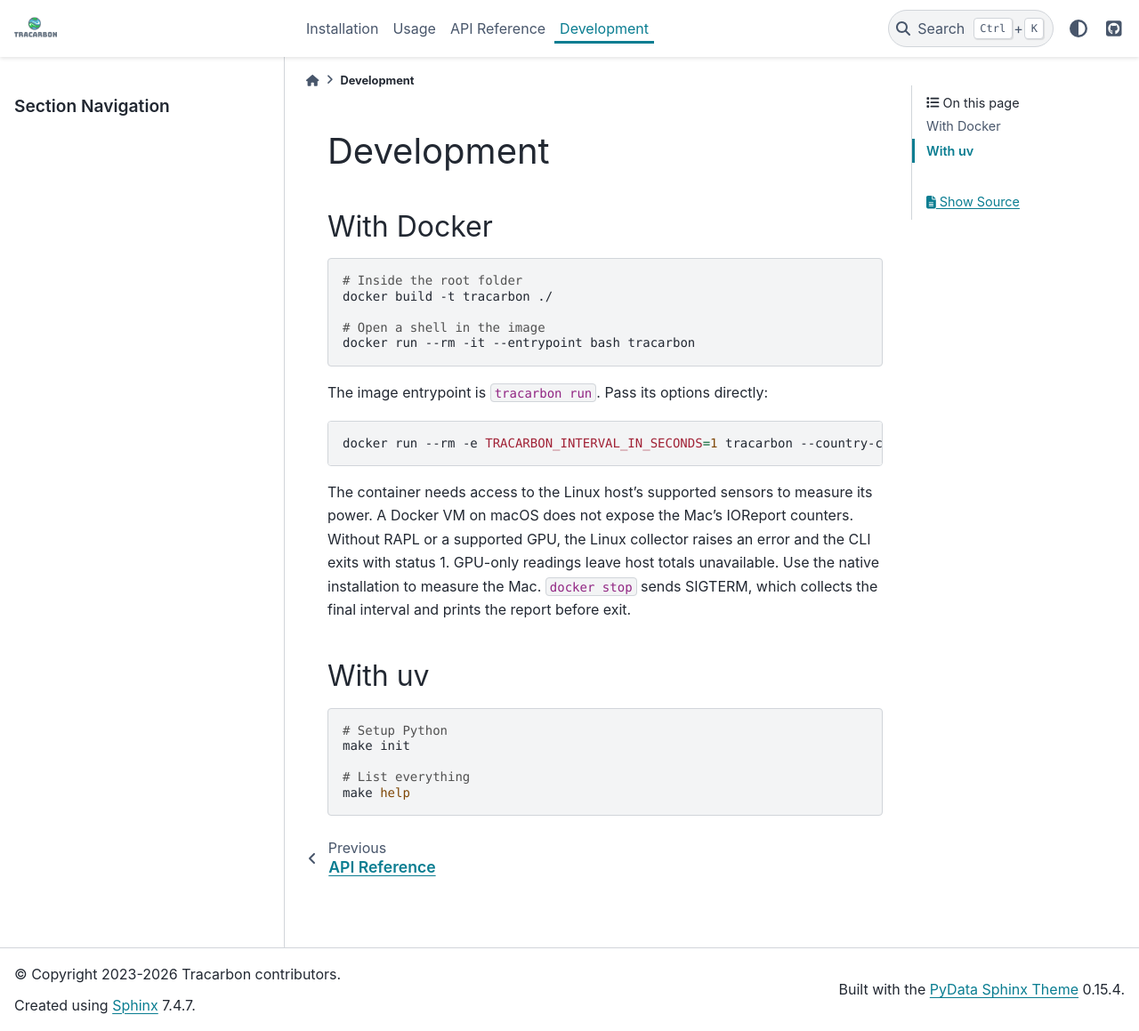
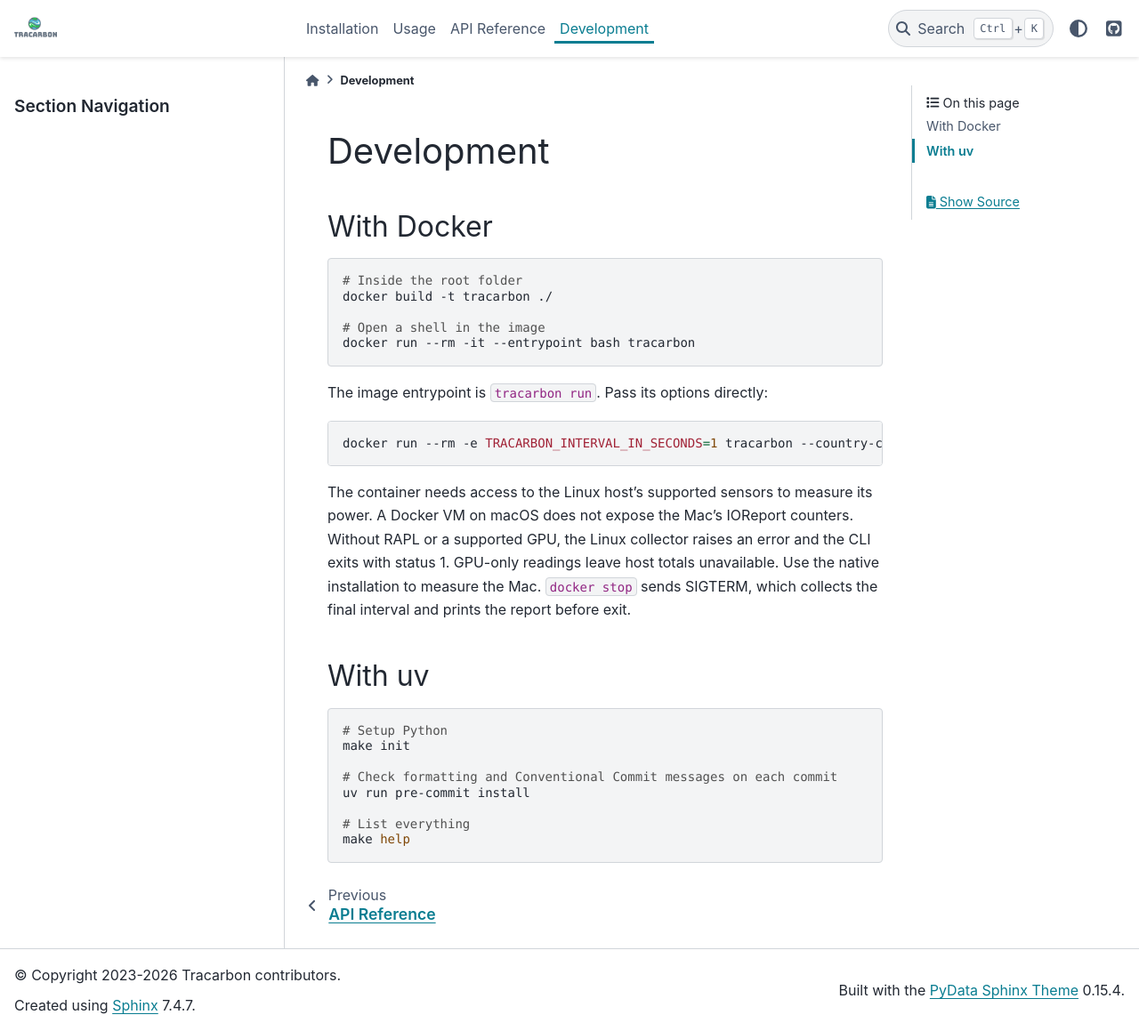
Before and after one commit to fvaleye/tracarbon, a Sphinx documentation site: the page built from docs/source/development.rst, in a window 1280 px wide and 1159 px high. Shown: the whole window at 89% size. Built offline with Sphinx 7.4.7 and the PyData theme 0.15.4, drawn with Linux system fonts in a browser that asks for light colours.

```diff
--- a/docs/source/development.rst
+++ b/docs/source/development.rst
@@ -34,5 +34,8 @@ With uv
     # Setup Python
     make init
 
+    # Check formatting and Conventional Commit messages on each commit
+    uv run pre-commit install
+
     # List everything
     make help
--- a/pyproject.toml
+++ b/pyproject.toml
@@ -1,7 +1,7 @@
 [project]
 name = "tracarbon"
 authors = [{name = "Florian Valeye", email = "fvaleye@github.com"}]
-version = "0.13.0"
+version = "0.14.0"
 description = "Tracarbon is a Python library that tracks your device's energy consumption and calculates your carbon emissions."
 readme = "README.md"
 license = "Apache-2.0"
```
Also changed, not shown: .pre-commit-config.yaml, 3 other files.
